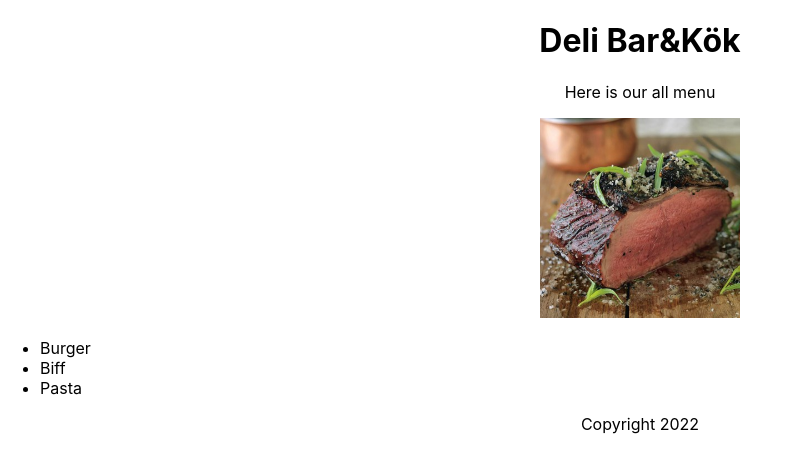
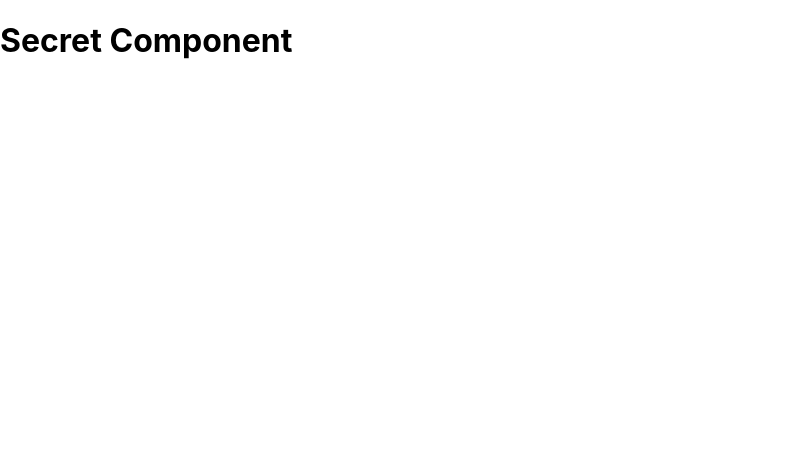
Before and after one commit to raselrzl/Linkedin-Course-ReactJS, a React (Create React App) app in the folder learning-linkdin/: page / in a window 1280 px wide. Shown: the top 472 px of the page, without its empty margins (0-803 px from the left). Built offline with nearby package versions, Linux system fonts and the light colour scheme.

Commit message:
conditional rendering

```diff
--- a/learning-linkdin/src/App.js
+++ b/learning-linkdin/src/App.js
@@ -1,57 +1,21 @@
 import './App.css';
 import React from 'react';
-import biff from './biff.jpg'
 
-export function Header(props){
-  console.log(props)
-  return (
-    <header>
-       <h1>{ props.name }</h1>
-    </header>
 
-  )
+export function SecretComponent(){
+  return <h1>Secret Component</h1>
 }
 
-export function Main(props){
-  return (
-    <section>
-      <p>Here is our all menu</p>
-      <img src={ biff } alt="biff-images" height={200}/>
-      <ul style={{textAlign: 'left'}}>
-        {props.menu.map((menu)=><li  key={menu.id} >{ menu.title }</li>)}
-      </ul>
-    </section>
-  )
+export function GeneralComponent(){
+  return <h1>General Component</h1>
 }
 
-export function Footer(props){
-  return (
-    <section>
-      <p> Copyright {props.year}</p>
-    </section>
-  )
-}
+function App(props) {
+ return ( <div>
+    {props.authorized ? <SecretComponent /> : <GeneralComponent />}
 
-
-const menu=[
-  'Burger',
-  'Biff',
-  'Pasta'
-];
-
-
-const menuAsObj=menu.map((menu, i)=>({id:i, title: menu}))
-
-
-
-function App() {
-  return (
-    <div className="App">
-      <Header name="Deli Bar&Kök "/>
-      <Main menu={menuAsObj}/>
-      <Footer year={new Date().getFullYear()}/>
-    </div>
-  );
+  </div>
+ );
 }
 
 export default App;
--- a/learning-linkdin/src/index.js
+++ b/learning-linkdin/src/index.js
@@ -6,7 +6,7 @@ import reportWebVitals from './reportWebVitals';
 
 ReactDOM.render(
   <React.StrictMode>
-    <App />
+    <App authorized={true}/>
   </React.StrictMode>,
   document.getElementById('root')
 );
```
